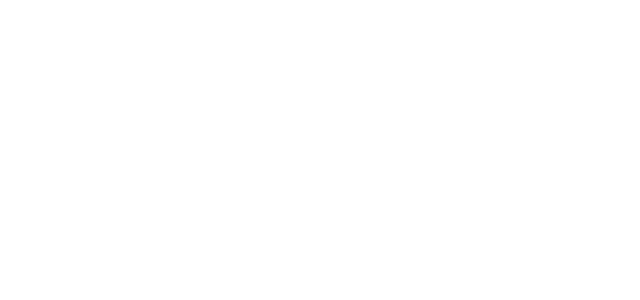
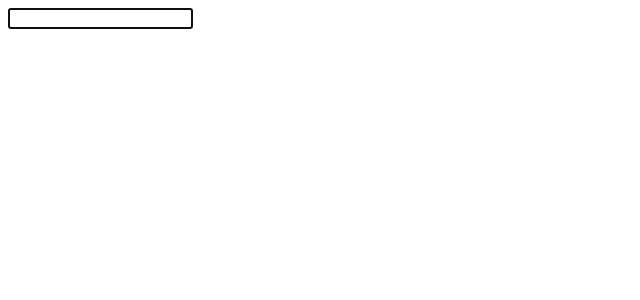
Before and after one commit to AndreyKovaleu/React_hooks, a React (Create React App) app: page / in a window 1280 px wide. Shown: the top 300 px of the page, without its empty margins (0-640 px from the left). Built offline with nearby package versions, Linux system fonts and the light colour scheme.

Commit message:
lesson 28

```diff
--- a/src/App.js
+++ b/src/App.js
@@ -1,6 +1,9 @@
+import FocusInput from "./components/FocusInput";
+
 function App() {
   return (
     <div className="App">
+      <FocusInput />
     </div>
   );
 }
--- /dev/null
+++ b/src/components/FocusInput.js
@@ -0,0 +1,18 @@
+import React, { useEffect, useRef } from 'react'
+
+function FocusInput() {
+
+  const inputRef = useRef(null);
+
+  useEffect(() => {
+    inputRef.current.focus();
+  }, [])
+
+  return (
+    <div>
+      <input ref={inputRef} type='text' />
+    </div>
+  )
+}
+
+export default FocusInput
```
